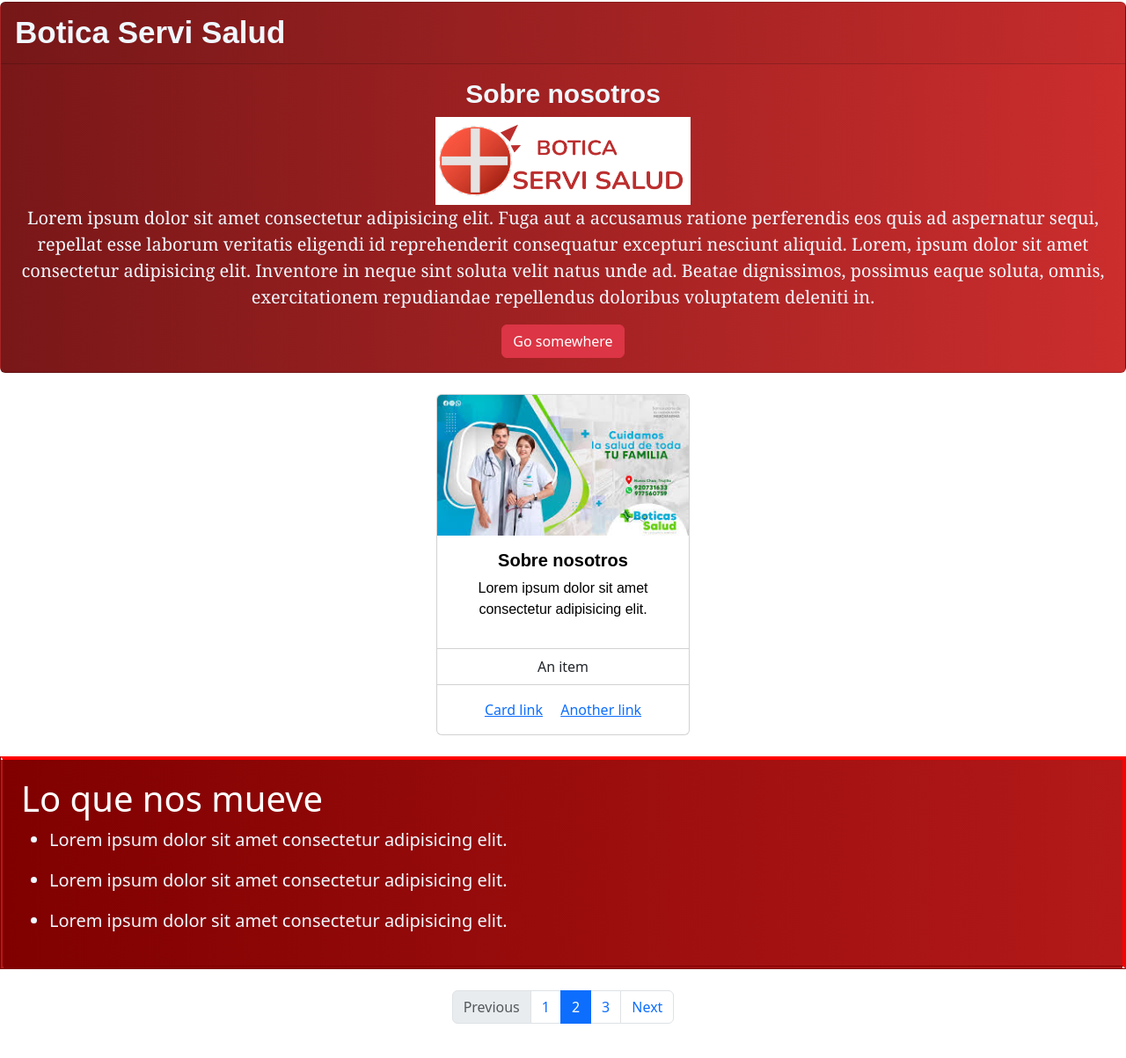
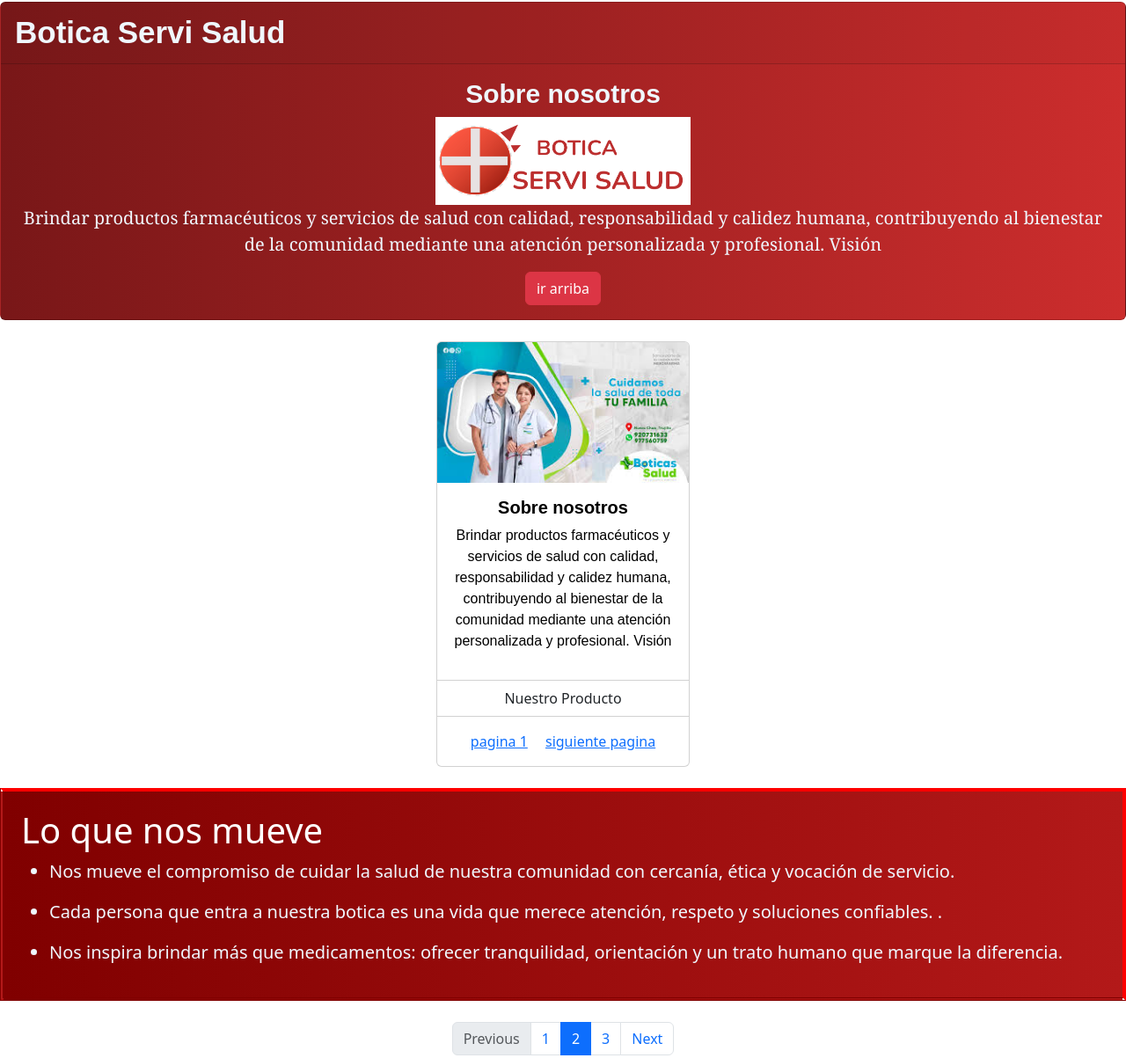
Before and after one commit to RiyanPC/NuevaBotica, a plain HTML site: page index.html in a window 1280 px wide. Shown: the part 329-1532 px from the top of the page at 88% size. Before the commit the page ends 1509 px from the top, so only its background shows below. Drawn offline with nearby package versions, Linux system fonts and the light colour scheme.

Commit message:
Add files via upload

```diff
--- a/index.html
+++ b/index.html
@@ -31,14 +31,14 @@
                 <a class="nav-link active" aria-current="page" href="#">Home</a>
               </li>
               <li class="nav-item">
-                <a class="nav-link" href="#">Features</a>
+                <a class="nav-link" href="#">productos</a>
               </li>
               <li class="nav-item">
-                <a class="nav-link" href="#">Pricing</a>
+                <a class="nav-link" href="#">Precios</a>
               </li>
               <li class="nav-item dropdown">
                 <a class="nav-link dropdown-toggle" href="#" role="button" data-bs-toggle="dropdown" aria-expanded="false">
-                  Dropdown link
+                  menu link
                 </a>
                 <ul class="dropdown-menu">
                   <li><a class="dropdown-item" href="#">Action</a></li>
@@ -65,8 +65,10 @@
         <div class="card-body text-center">
           <h5 class="card-title">Sobre nosotros</h5>
           <img src="resources/SERVI SALUD.png" id="card-img-logo" alt="...">
-          <p class="card-text">Lorem ipsum dolor sit amet consectetur adipisicing elit. Fuga aut a accusamus ratione perferendis eos quis ad aspernatur sequi, repellat esse laborum veritatis eligendi id reprehenderit consequatur excepturi nesciunt aliquid. Lorem, ipsum dolor sit amet consectetur adipisicing elit. Inventore in neque sint soluta velit natus unde ad. Beatae dignissimos, possimus eaque soluta, omnis, exercitationem repudiandae repellendus doloribus voluptatem deleniti in.</p>
-          <a href="#" class="btn btn-danger">Go somewhere</a>
+          <p class="card-text">Brindar productos farmacéuticos y servicios de salud con calidad, responsabilidad y calidez humana, contribuyendo al bienestar de la comunidad mediante una atención personalizada y profesional.
+
+            Visión</p>
+          <a href="#" class="btn btn-danger">ir arriba</a>
         </div>
       </div>
       <br>
@@ -75,14 +77,16 @@
         <img src="resources/botica-img-src1.jpeg" class="card-img-top" alt="...">
         <div class="card-body">
             <h5 class="texto-color-negro">Sobre nosotros</h5>
-            <p class="descripcion-color-negro">Lorem ipsum dolor sit amet consectetur adipisicing elit.</p>
+            <p class="descripcion-color-negro">Brindar productos farmacéuticos y servicios de salud con calidad, responsabilidad y calidez humana, contribuyendo al bienestar de la comunidad mediante una atención personalizada y profesional.
+
+              Visión</p>
         </div>
         <ul class="list-group list-group-flush">
-            <li class="list-group-item">An item</li>
+            <li class="list-group-item">Nuestro Producto</li>
         </ul>
         <div class="card-body">
-            <a href="#" class="card-link">Card link</a>
-            <a href="#" class="card-link">Another link</a>
+            <a href="#" class="card-link">pagina 1</a>
+            <a href="#" class="card-link">siguiente pagina</a>
         </div>
     </div>
     <br>
@@ -96,17 +100,17 @@
         <ul class="texto-color">
             <li class="">
                 <div class="">
-                    <p>Lorem ipsum dolor sit amet consectetur adipisicing elit.</p>
+                    <p>Nos mueve el compromiso de cuidar la salud de nuestra comunidad con cercanía, ética y vocación de servicio. </p>
                 </div>
             </li>
             <li class="">
                 <div class="">
-                    <p>Lorem ipsum dolor sit amet consectetur adipisicing elit.</p>
+                    <p>Cada persona que entra a nuestra botica es una vida que merece atención, respeto y soluciones confiables. .</p>
                 </div>
             </li>
             <li class="">
                 <div class="">
-                    <p>Lorem ipsum dolor sit amet consectetur adipisicing elit.</p>
+                    <p>Nos inspira brindar más que medicamentos: ofrecer tranquilidad, orientación y un trato humano que marque la diferencia.</p>
                 </div>
             </li>
         </ul>
```
